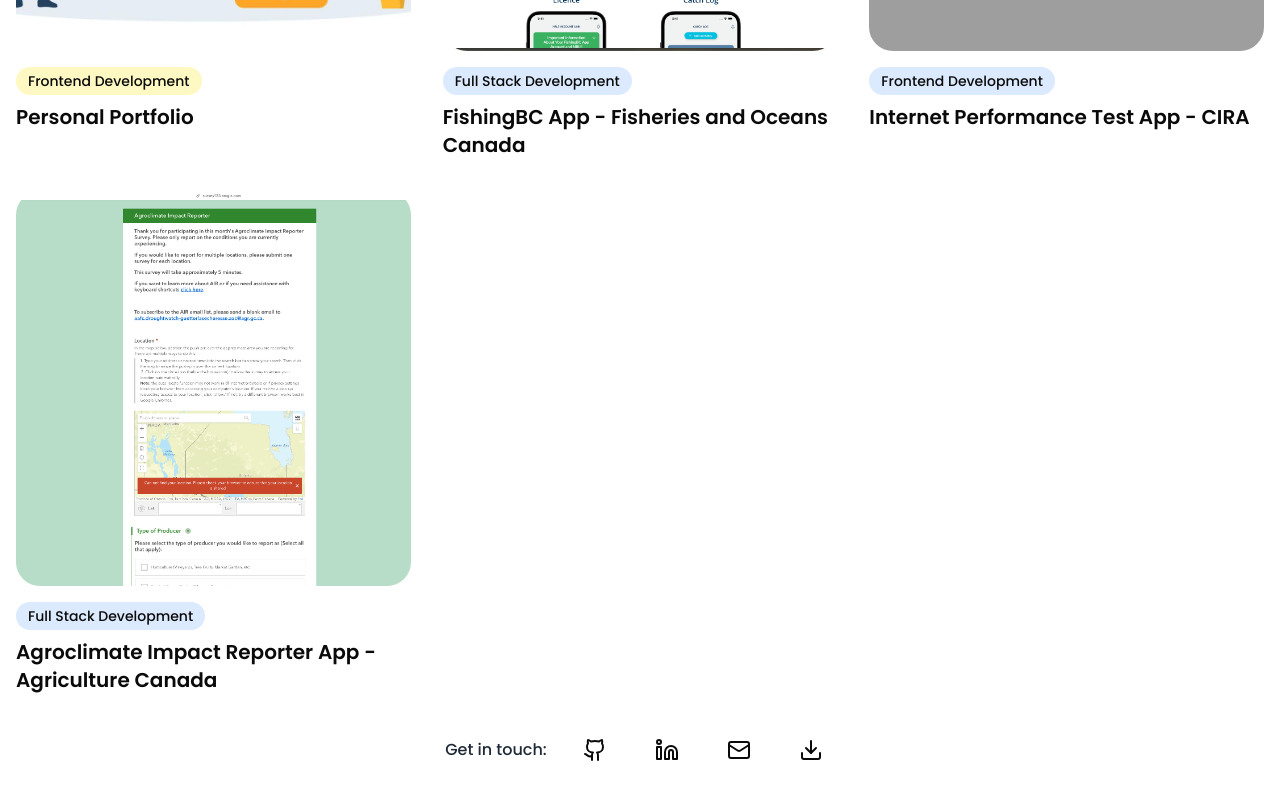
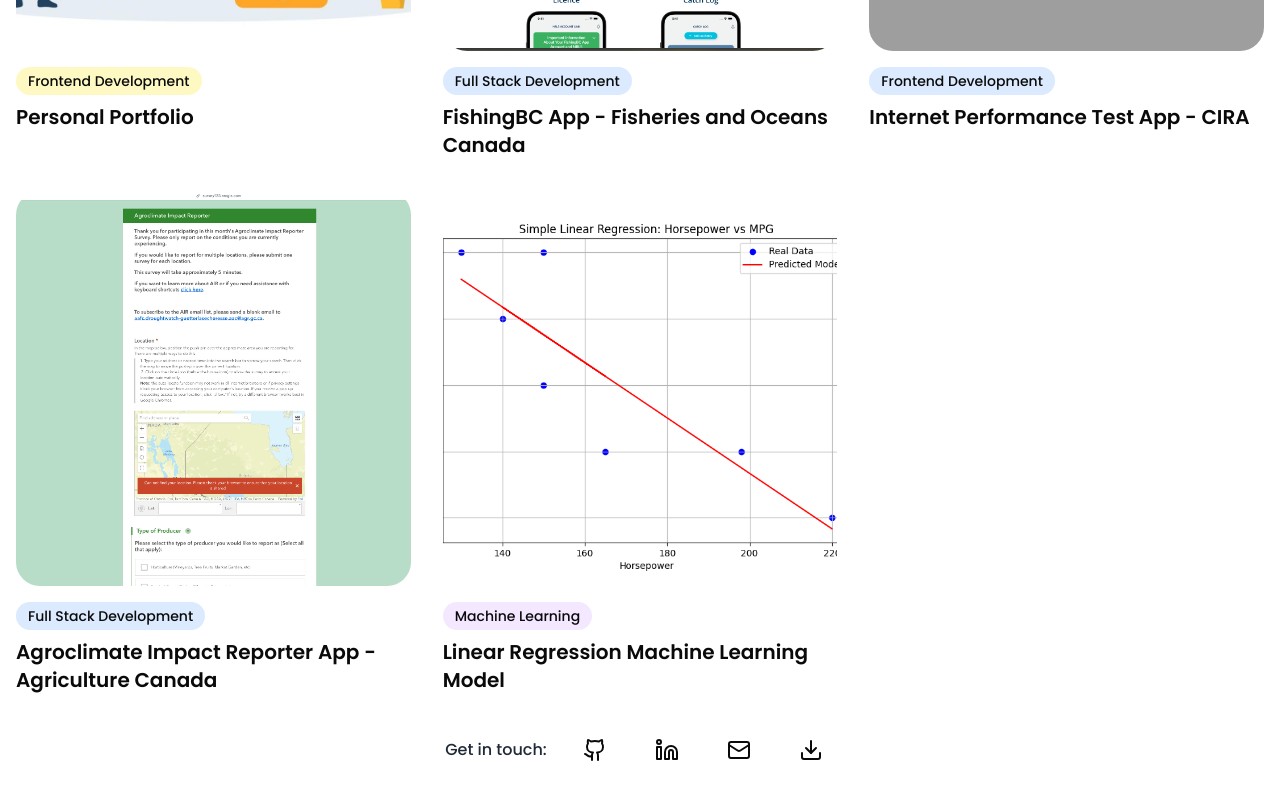
Before and after one commit to alikhreis7/AliKhreis-Portfolio, a Next.js app: page /projects in a window 1280 px wide. Shown: the part 1118-1918 px from the top of the page. Built offline with nearby package versions, Linux system fonts and the light colour scheme; grey boxes are pictures that could not be loaded.

Commit message:
Add Linear Regression ML project with GitHub link and visualization

```diff
--- a/app/projects/page.tsx
+++ b/app/projects/page.tsx
@@ -76,6 +76,15 @@
     image: '/agroclimate.jpg',
     company: 'Agriculture and Agri-Food Canada',
     projectType: 'company'
+  },
+  // Machine Learning Projects
+  {
+    slug: 'linearregression',
+    title: 'Linear Regression Machine Learning Model',
+    category: 'Machine Learning',
+    developmentType: 'Machine Learning',
+    image: '/linearregression.jpg',
+    projectType: 'ml'
   }
 ]
 
--- a/app/projects/projectsData.ts
+++ b/app/projects/projectsData.ts
@@ -198,5 +198,32 @@
       "GIS Databases"
     ],
     longDescription: "Built and maintained GIS databases, automated data processing workflows, and developed web-based tools for improved accessibility. Conducted spatial analysis, created maps, and integrated data to support decision-making for agricultural climate impact assessment. Enhanced data accuracy and efficiency through ArcGIS/Survey123 and quality checks. Automated GIS data processing with Python, SQL, and JavaScript, boosting efficiency by 35%. Developed web-based mapping tools using JavaScript and React, increasing user engagement by 40% and improving data accuracy. The tool enables farmers and agricultural stakeholders to report agroclimate conditions across multiple locations, helping to build a comprehensive database for better agricultural planning and climate resilience."
+  },
+  linearregression: {
+    title: "Linear Regression Machine Learning Model",
+    category: "Machine Learning",
+    description: "A machine learning project implementing linear regression algorithms to predict outcomes based on training data.",
+    releaseDate: "January 2025",
+    location: "Ottawa, ON",
+    client: "Personal Project",
+    image: "/linearregression.jpg",
+    githubUrl: "https://github.com/alikhreis7/Linear-RegressionHW",
+    features: [
+      "Linear Regression Implementation",
+      "Data Preprocessing",
+      "Model Training & Testing",
+      "Performance Metrics",
+      "Data Visualization",
+      "Prediction Engine"
+    ],
+    technologies: [
+      "Python",
+      "NumPy",
+      "Pandas",
+      "Scikit-learn",
+      "Matplotlib",
+      "Jupyter Notebook"
+    ],
+    longDescription: "A comprehensive machine learning project focused on implementing and understanding linear regression algorithms. The project includes data preprocessing, feature engineering, model training, and evaluation using standard ML metrics. Built with Python and popular data science libraries, it demonstrates the fundamentals of supervised learning and predictive modeling. The implementation includes visualization of results and performance analysis to understand model behavior and accuracy."
   }
 }
```
Also changed, not shown: public/linearregression.jpg (added).
